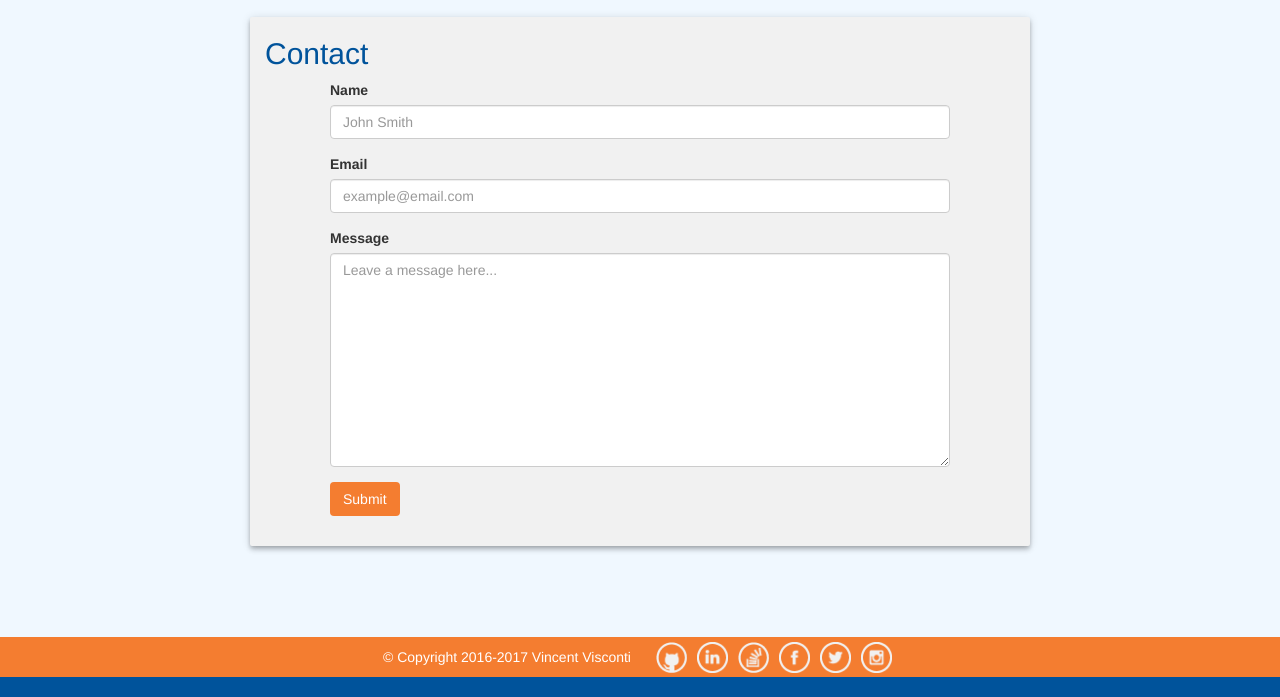
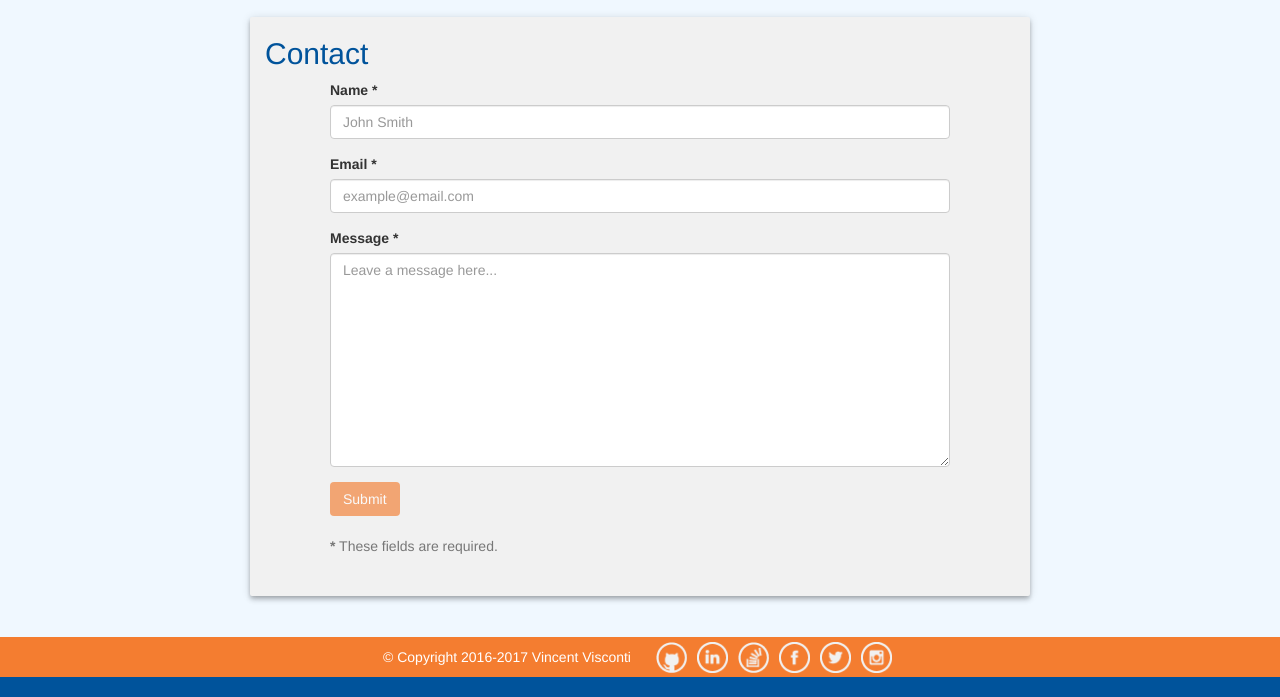
Before and after one commit to VinnyV88/Bootstrap-Portfolio, a PHP site: page /contact.html in a window 1280 px wide. Shown: the part 103-800 px from the top of the page. Run offline with PHP 8.4, Linux system fonts and the light colour scheme.

Commit message:
got contact page to send an email.

```diff
--- a/assets/css/style.css
+++ b/assets/css/style.css
@@ -320,7 +320,7 @@ body {
     border-bottom: 20px solid #00539b;
 }
 
-.container .text-muted {
+.copyright {
     margin: 10px 0;
     color: white;
 }
--- a/assets/js/contact.js
+++ b/assets/js/contact.js
@@ -4,7 +4,7 @@ $(function () {
 
     $('#contact-form').on('submit', function (e) {
         if (!e.isDefaultPrevented()) {
-            var url = "contact.php";
+            var url = "assets/php/contact.php";
 
             $.ajax({
                 type: "POST",
--- a/contact.html
+++ b/contact.html
@@ -42,23 +42,31 @@
                 <h2>Contact</h2>
                 <div class="row margin-bottom-lg">
                     <div class="col-md-10 col-md-offset-1">
-                        <form id="contact-form" method="post" action="php/contact.php" role="form">
+                        <form id="contact-form" method="post" action="assets/php/contact.php" role="form">
+                            <div class="messages"></div>
                             <div class="form-group">
-                                <label for="Name">Name</label>
-                                <input class="form-control" type="text" id="firstname" placeholder="John Smith">
+                                <label for="name">Name *</label>
+                                <input class="form-control" type="text" name="name" id="name" placeholder="John Smith" required="required" data-error="Name is required.">
                                 <div class="help-block with-errors"></div>
                             </div>
                             <div class="form-group">
-                                <label for="email">Email</label>
-                                <input class="form-control" type="email" id="email" placeholder="example@email.com">
+                                <label for="email">Email *</label>
+                                <input class="form-control" type="email" name="email" id="email" placeholder="example@email.com" required="required" data-error="A valid Email is required.">
                                 <div class="help-block with-errors"></div>
                             </div>
                             <div class="form-group">
-                                <label for="message">Message</label>
-                                <textarea class="form-control" id="message" rows="10" cols="50" placeholder="Leave a message here..."></textarea>
-                                <div class="help-block with-errors"></div>
+                                <label for="message">Message *</label>
+                                <textarea class="form-control" name="message" id="message" rows="10" cols="50" placeholder="Leave a message here..." required="required"
+                                    data-error="Please, leave a message."></textarea>
+                                    <div class="help-block with-errors"></div>
                             </div>
                             <button type="submit" class="btn btn-contact">Submit</button>
+                            <div class="row">
+                                <div class="col-md-12">
+                                    <br>
+                                    <p class="text-muted"><strong>*</strong> These fields are required.</p>
+                                </div>
+                            </div>
                         </form>
                     </div>
                 </div>
```
Also changed, not shown: contact.php (deleted, +0 -48 lines), 2 other files.
